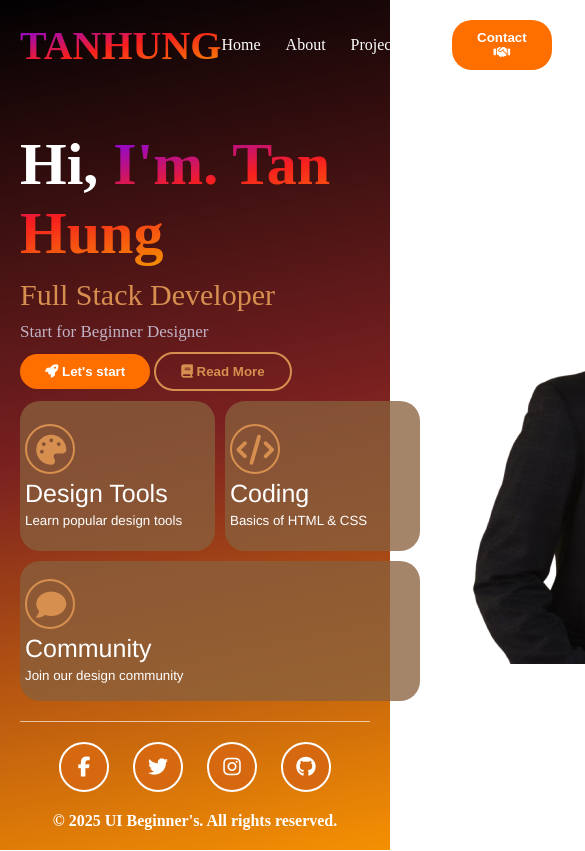
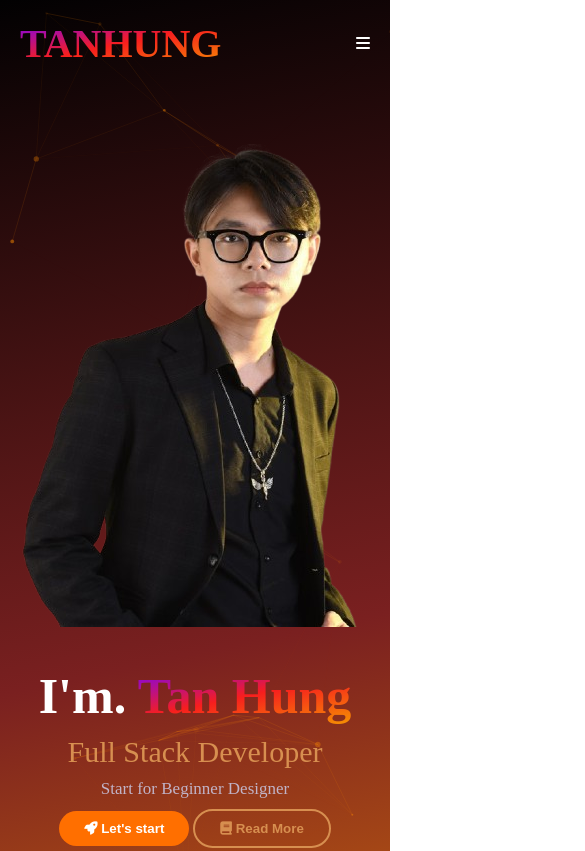
Before and after one commit to HungTanBui/Portforlio-_TanHung, a plain HTML site: page index.html in a window 390 px wide. Shown: the top 851 px of the page, 585 px wide, since content can reach past the window. Drawn offline with nearby package versions, Linux system fonts and the light colour scheme; a web font is replaced by a local one.

Commit message:
particles and screen for mobile

```diff
--- /dev/null
+++ b/app.js
@@ -0,0 +1,26 @@
+particlesJS("particles-js", {
+    particles: {
+      number: {
+        value: 50,
+        density: { enable: true, value_area: 800 },
+      },
+      color: { value: "#FF8C00" },
+      shape: { type: "circle" },
+      opacity: { value: 0.5, random: true },
+      size: { value: 3, random: true },
+      line_linked: {
+        enable: true,
+        distance: 200,
+        color: "#FF8C00",
+        opacity: 0.2,
+        width: 1,
+      },
+      move: {
+        enable: true,
+        speed: 1.5,
+        direction: "none",
+        random: true,
+        out_mode: "out",
+      },
+    },
+  });
--- a/index.html
+++ b/index.html
@@ -4,14 +4,21 @@
     <meta charset="UTF-8">
     <meta name="viewport" content="width=device-width, initial-scale=1.0">
     <title>Portfolio TH</title>
-    <link rel="stylesheet" href="style.css">
+
     <link rel="stylesheet"
         href="https://cdnjs.cloudflare.com/ajax/libs/font-awesome/6.7.2/css/all.min.css"
         integrity="sha512-Evv84Mr4kqVGRNSgIGL/F/aIDqQb7xQ2vcrdIwxfjThSH8CSR7PBEakCr51Ck+w+/U6swU2Im1vVX0SVk9ABhg=="
         crossorigin="anonymous" referrerpolicy="no-referrer"/>
+    <link rel="preconnect" href="https://fonts.googleapis.com">
+    <link rel="preconnect" href="https://fonts.gstatic.com" crossorigin>
+    <link
+        href="https://fonts.googleapis.com/css2?family=Cascadia+Code:ital,wght@0,200..700;1,200..700&display=swap"
+        rel="stylesheet">
+    <link rel="stylesheet" href="style.css">
 </head>
 
 <body>
+    <div id="particles-js"></div>
     <div class="container">
         <header>
             <div class="logo">TanHung</div>
@@ -28,12 +35,15 @@
                 <button class="button head"><span>Contact</span>
                     <i class="fa-solid fa-handshake"></i>
                 </button>
+
+                <!-- Only show when the screen is 600px -->
+                <div class="bar"><i class="fa-solid fa-bars"></i></div>
             </div>
         </header>
 
         <main>
             <div class="content">
-                <h1>Hi, <span>I'm. Tan Hung</span></h1>
+                <h1>I'm. <span>Tan Hung</span></h1>
                 <p>Full Stack Developer</p>
                 <p>Start for Beginner Designer</p>
 
@@ -71,7 +81,7 @@
                 </div>
 
             </div>
-            <div class="imgage_container">
+            <div class="image_container">
                 <img src="./img/channels4_profile-removebg-preview.png" alt="">
             </div>
 
@@ -89,6 +99,8 @@
             </div>
         </div>
     </div>
+    <script src="https://cdn.jsdelivr.net/particles.js/2.0.0/particles.min.js"></script>
+    <script src="app.js"></script>
 </body>
 
 </html>
--- a/style.css
+++ b/style.css
@@ -10,6 +10,9 @@ body{
     background-repeat: no-repeat;
     min-height: 100vh;
     color: white;
+    position: relative;
+    width: 100%;
+    z-index: 3;
 }
 
 .container{
@@ -18,7 +21,22 @@ body{
     padding: 20px;
 }
 
+
 /* ---------------------------------- Header ---------------------------------- */
+
+/* #particles-js{
+    position: absolute;
+    inset: 0;
+} */
+
+#particles-js{
+    position: absolute;
+    top: 0;
+    left: 0;
+    bottom: 0;
+    right: 0;
+    z-index: -3;
+}
 
 header{
     display: flex;
@@ -60,6 +78,11 @@ nav a{
 
 .head:hover{
     box-shadow: 0px 0px 20px rgb(215, 143, 80);
+}
+
+.bar{
+    display: none;
+    cursor: pointer;
 }
 
 /* ---------------------------------- Main ---------------------------------- */
@@ -108,7 +131,7 @@ main{
     color: rgb(215, 143, 80);
     position: relative;
     overflow: hidden;
-    z-index: 1;
+    z-index: 3;
 }
 
 .readMore::before{
@@ -120,7 +143,7 @@ main{
     height: 100%;
     background-color: rgb(236, 116, 12);
     transition: all 0.4s ease;
-    z-index: -1;
+    z-index: -3;
 }
 
 .readMore:hover::before{
@@ -274,6 +297,7 @@ main{
     color: white;
     font-size: 20px;
     margin: 0 10px;
+    cursor: pointer;
 }
 
 .icon-circle:hover{
@@ -286,3 +310,50 @@ main{
     margin-top: 20px;
     font-weight: bold;
 }
+
+/* @media only screen and (max-width: 600px){
+    main{
+        display: none;
+    }
+} */
+
+@media (max-width: 600px){
+    /* main{
+        display: none;
+    } */
+     .container header nav,
+     .container header .button{
+        display: none;
+    }
+
+    .bar{
+        display: block;
+    }
+
+    main{
+        flex-wrap: wrap-reverse;
+        justify-content: center;
+        align-items: center;
+        gap: 40px;
+    }
+
+    .content{
+        justify-content: center;
+        align-items: center;
+    }
+}
+
+
+@media (max-width: 400px){
+    .content h1{
+        font-size: 50px;
+        white-space: nowrap;
+    }
+
+    .image_container{
+        margin-bottom: 150px;
+        margin-right: 150px;
+        width: 300px;
+        height: 350px;
+    }
+}
```
